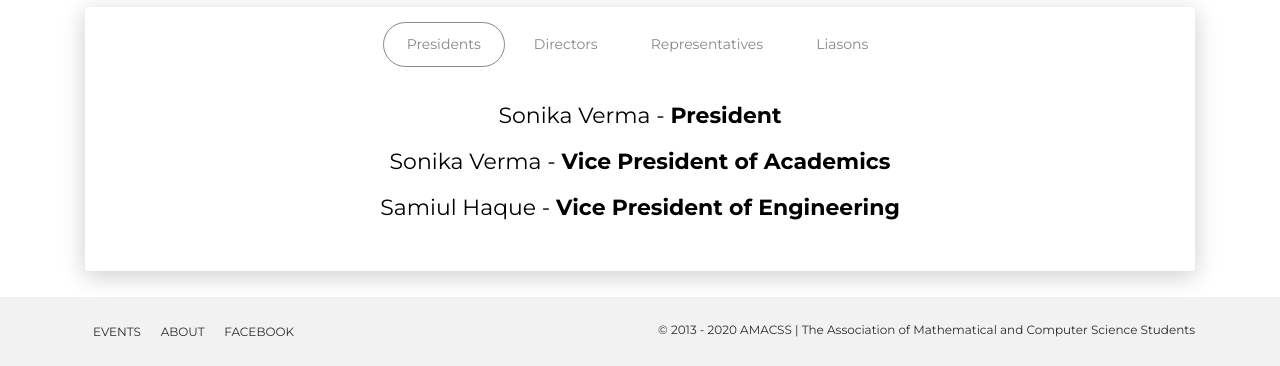
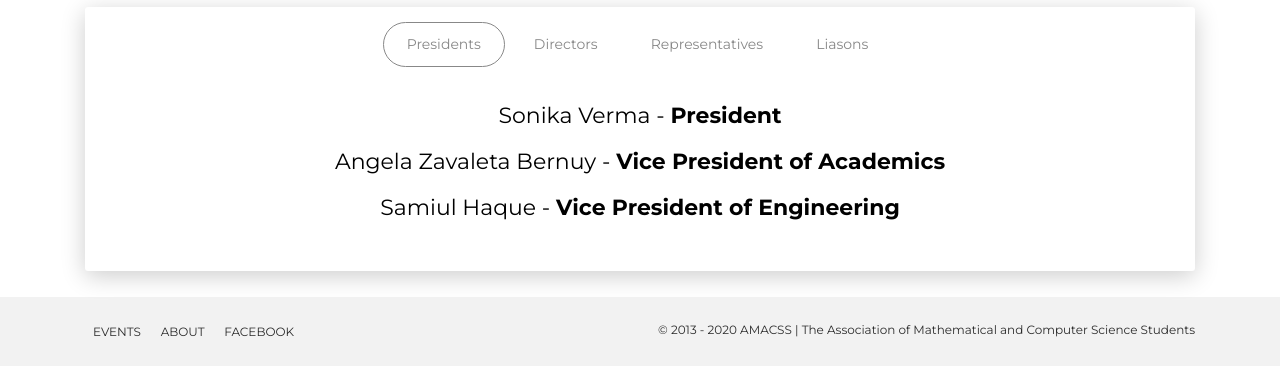
Before and after one commit to AMACSS-UTSC/landing_site, a plain HTML site: page about.html in a window 1280 px wide. Shown: the part 659-1025 px from the top of the page. Drawn offline with Linux system fonts and the light colour scheme.

Commit message:
fixed typo

```diff
--- a/about.html
+++ b/about.html
@@ -134,7 +134,7 @@
               <h5>Sonika Verma - <b>President</b></h5>
             </a>
             <a href="https://www.linkedin.com/in/angela-zavaleta-bernuy/" class="no-a">
-              <h5>Sonika Verma - <b>Vice President of Academics</b></h5>
+              <h5>Angela Zavaleta Bernuy - <b>Vice President of Academics</b></h5>
             </a>
             <a href="https://www.samiulhaque.com" class="no-a">
               <h5>Samiul Haque - <b>Vice President of Engineering</b></h5>
```
